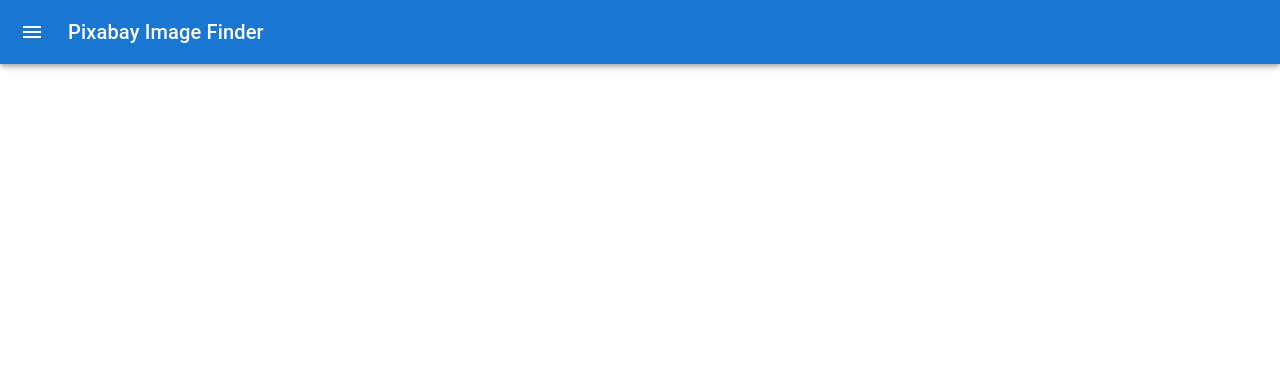
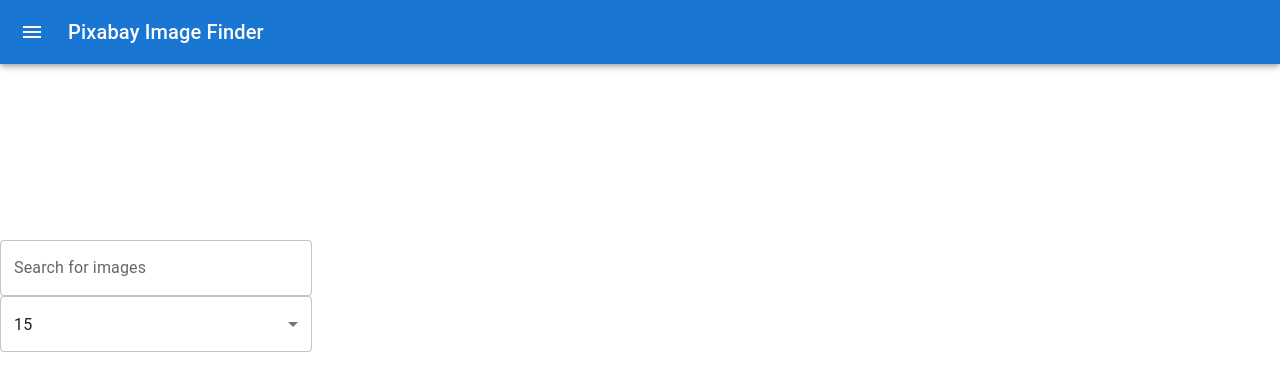
Before and after one commit to Mesud-Ahmed/Image-Finder, a React (Vite) app: page / in a window 1280 px wide. Shown: the top 390 px of the page. Built offline with nearby package versions, Linux system fonts and the light colour scheme.

Commit message:
style: adjust spacing between Navbar and Search components

```diff
--- a/src/components/navbar/NavBar.jsx
+++ b/src/components/navbar/NavBar.jsx
@@ -24,7 +24,9 @@
       </Toolbar>
 
     </AppBar>
-
+    <Box sx={{ mt: -20 }}>  {/* Adjust 'm' for more or less margin */}
+        <Search />
+      </Box>
     </>
   );
 };
```
